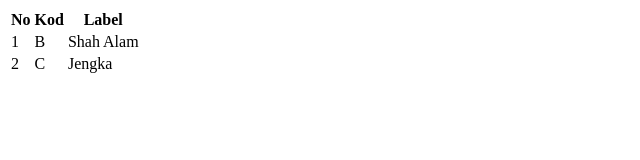
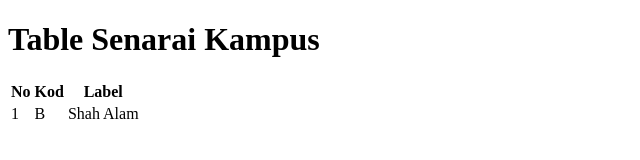
Before and after one commit to intelli7/gittraining, a plain HTML site: page azrul.html in a window 1280 px wide. Shown: the whole page, without its empty margins (0-640 px from the left). Drawn offline with Linux system fonts and the light colour scheme.

Commit message:
request by user: add header remove 2nd row

```diff
--- a/azrul.html
+++ b/azrul.html
@@ -7,6 +7,9 @@
   <title>Document</title>
 </head>
 <body>
+  <div>
+    <h1>Table Senarai Kampus</h1>
+  </div>
   <div>
     <table class="table">
       <thead>
@@ -22,11 +25,7 @@
           <td>B</td>
           <td>Shah Alam</td>
         </tr>
-        <tr>
-          <td scope="row">2</td>
-          <td>C</td>
-          <td>Jengka</td>
-        </tr>
+
       </tbody>
     </table>
   </div>
```
